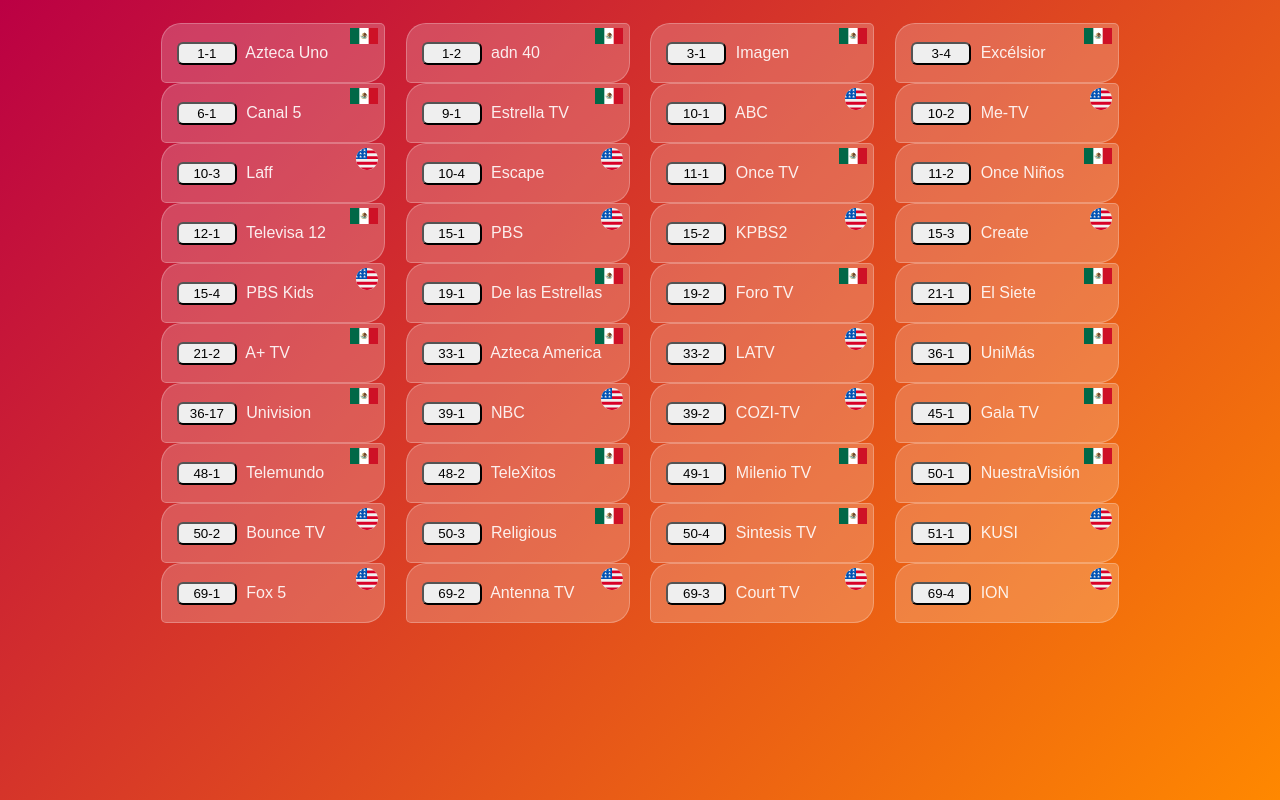
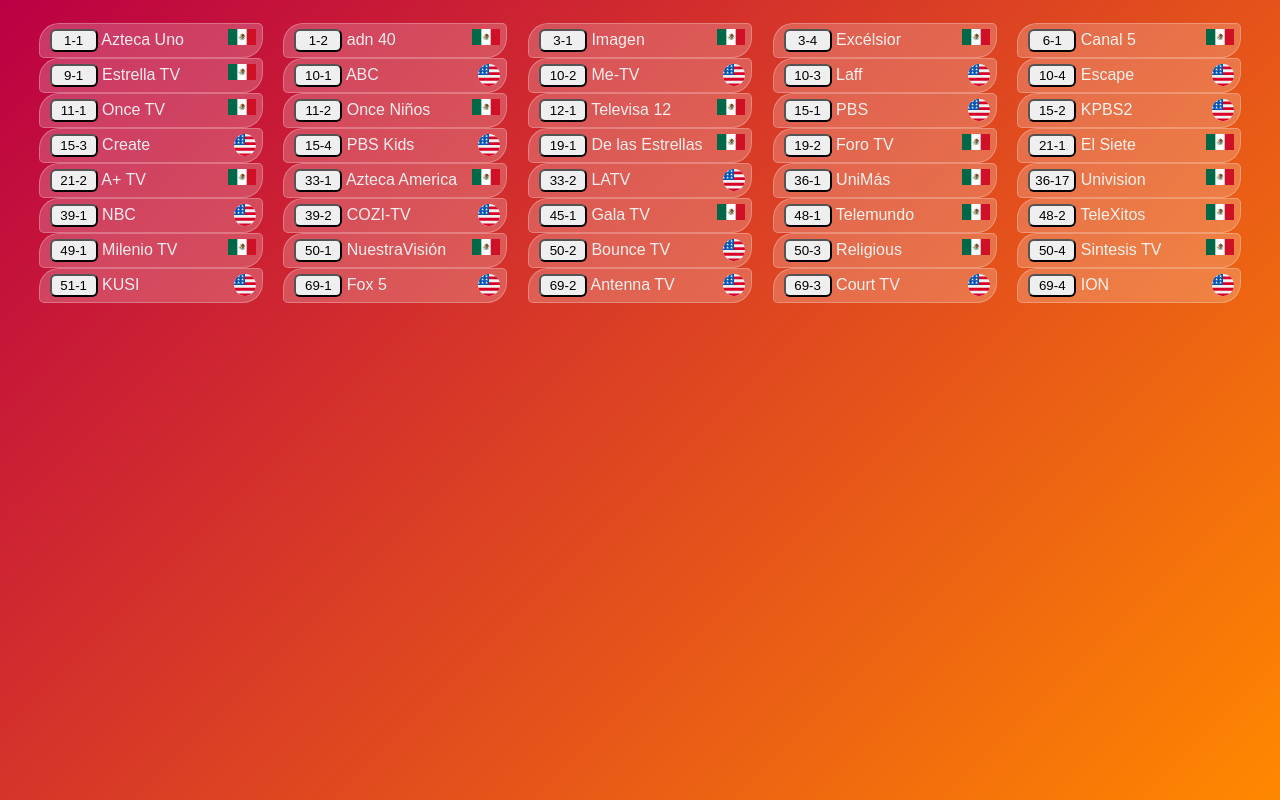
Before and after one commit to alfredo9/channels, a plain HTML site: page index.html in a window 1280 px wide. Drawn offline with Linux system fonts and the light colour scheme.

Commit message:
Update index.css

```diff
--- a/index.css
+++ b/index.css
@@ -5,17 +5,17 @@
 }
 
 section {
-  max-width: 1000px;
+    /* max-width: 1000px; */
     margin: 5px auto;
     display: grid;
     grid-template-columns: repeat(auto-fill, 224px);
-  grid-auto-rows: minmax(60px, auto);
+    /* grid-auto-rows: minmax(60px, auto); */
     justify-content: space-evenly;
 }
 
 .channel {
     position: relative;
-  padding: 20px 10px;
+    padding: 5px 10px;
     background-color: rgba(255, 0, 0, 0.25);
     border: 1px solid rgba(255, 255, 255, 0.25);
     background-color: rgba(255, 255, 255, 0.2);
@@ -25,16 +25,17 @@
 }
 
 button {
-  width: 60px;
-  margin: -3px 5px;
+    width: 48px;
+    /* margin: -3px 5px; */
     border-radius: 6px;
     padding: 2px;
 }
 
 .topRight {
     position: absolute;
-  top: 4px;
+    /* top: 4px; */
     /*   left: 20px; */
     right: 6px;
     /*   opacity: 70%; */
+
 }
```
Lines whose indentation alone changed are shown as unchanged.
